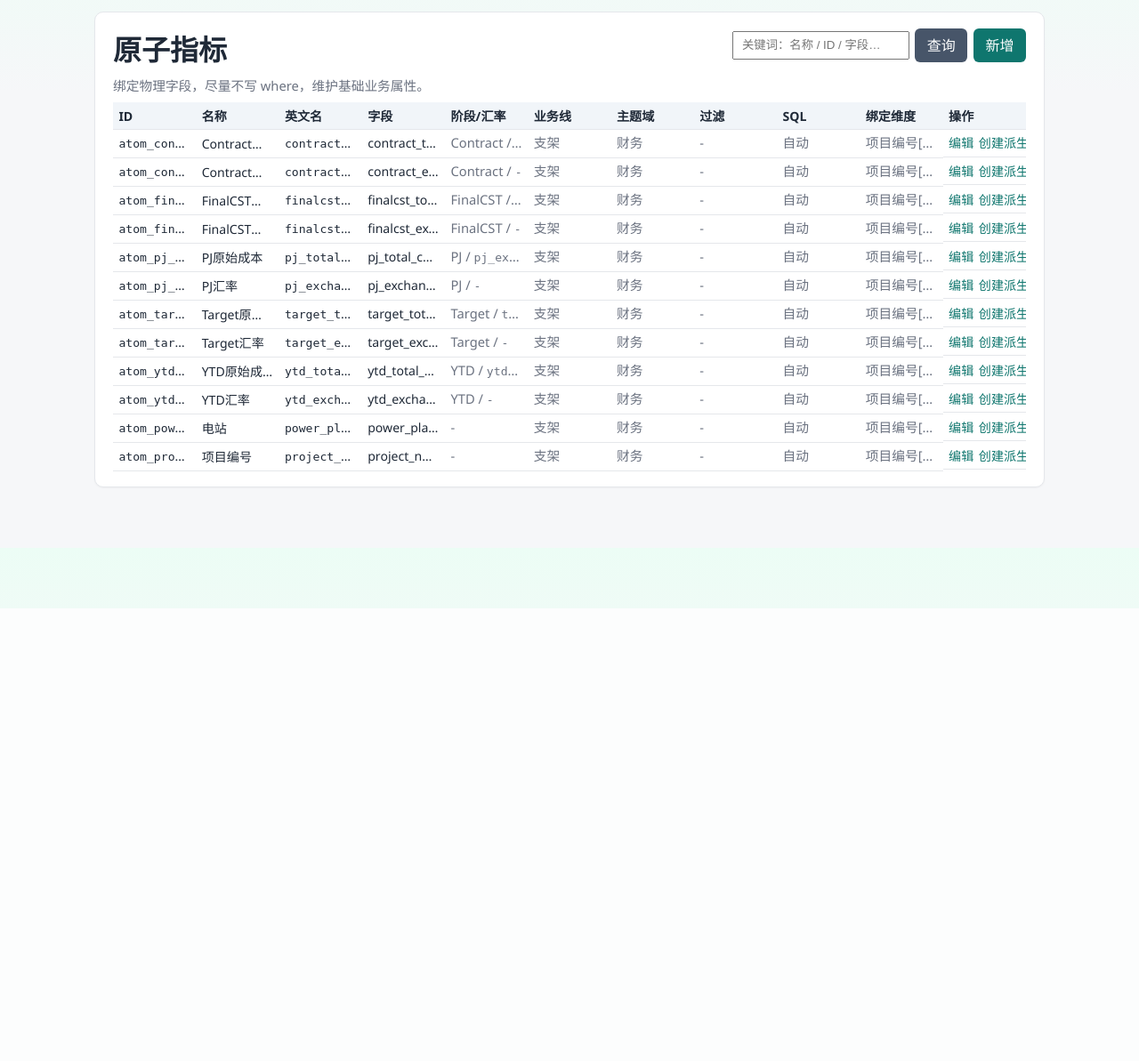
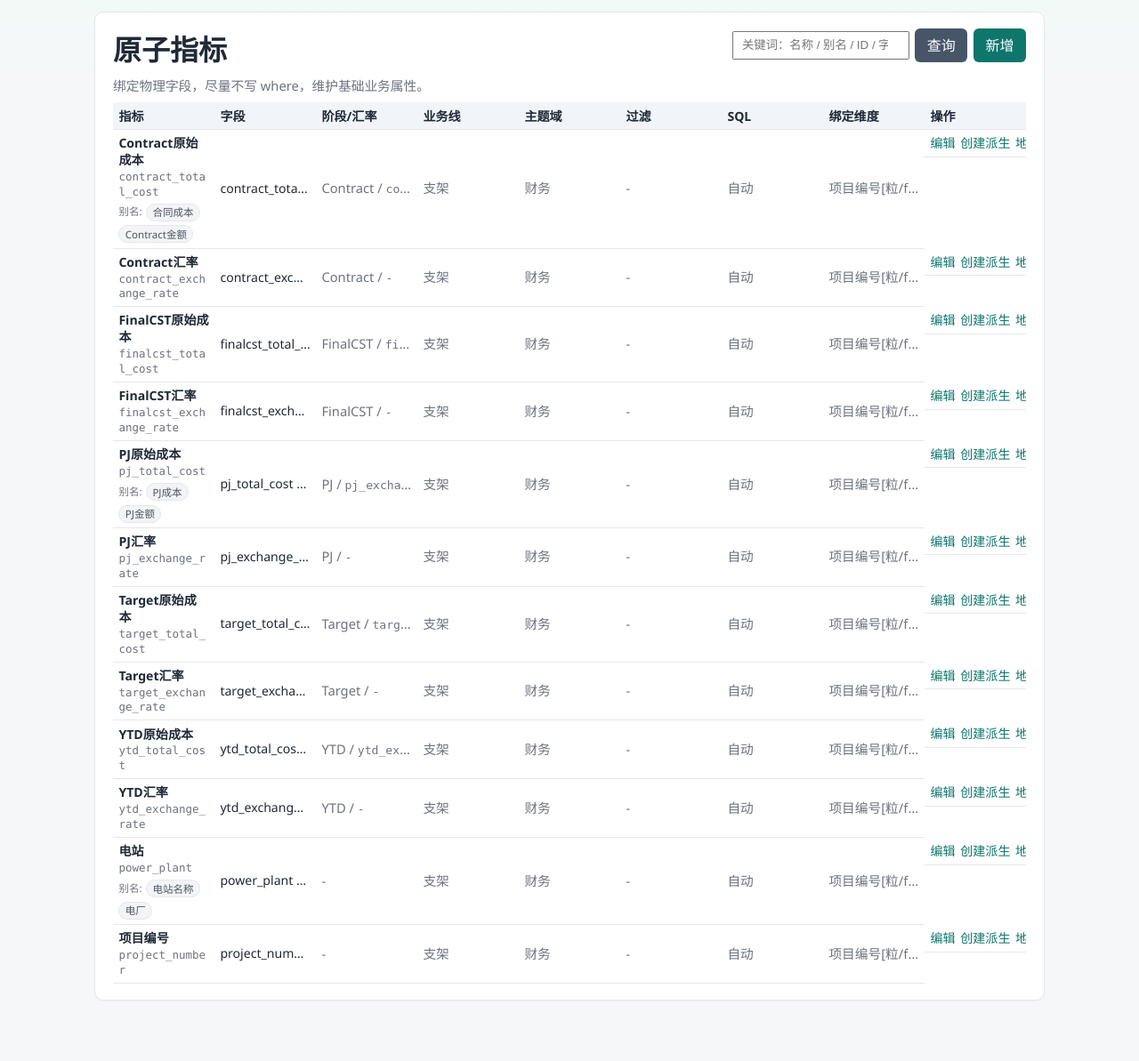
Before and after one commit to huanglin983/askdata, a Flask app: page /metrics/atomic in a window 1280 px wide. Shown: the part 116-1309 px from the top of the page at 89% size. Before the commit the page ends 800 px from the top, so only its background shows below. Run offline with Flask 3, Linux system fonts and the light colour scheme; data comes from the database, SQL or seed files in the repository.

Commit message:
Add aliases support for metrics across atomic, derived, and composite layers. Implemented parsing and formatting functions for aliases in the database, updated templates to include alias fields, and enhanced search functionality to include aliases in queries. Updated documentation to reflect these changes and improve user guidance on alias usage.

```diff
--- a/app.py
+++ b/app.py
@@ -61,6 +61,7 @@ _ATOMIC_SEARCH_FIELDS = (
     "id",
     "name",
     "name_en",
+    "aliases",
     "source_field",
     "source_table",
     "stage_type",
@@ -74,6 +75,7 @@ _ATOMIC_SEARCH_FIELDS = (
 _DERIVED_SEARCH_FIELDS = (
     "id",
     "name",
+    "aliases",
     "atomic_id",
     "stage_type",
     "amount_col",
@@ -86,12 +88,20 @@ _DERIVED_SEARCH_FIELDS = (
 _COMPOSITE_SEARCH_FIELDS = (
     "id",
     "name",
+    "aliases",
     "formula",
     "biz_line",
     "theme_domain",
     "biz_object",
     "biz_process",
 )
+
+
+def _metric_list_row(row) -> dict:
+    """Row dict for list templates: include parsed alias_list."""
+    d = dict(row)
+    d["alias_list"] = db.parse_aliases(d.get("aliases") or "")
+    return d
 
 
 @app.route("/")
@@ -420,7 +430,7 @@ def atomic_list():
     for r in db.list_atomic():
         if not _metric_kw_match(r, q, _ATOMIC_SEARCH_FIELDS):
             continue
-        d = dict(r)
+        d = _metric_list_row(r)
         d["dim_labels"] = db.metric_bound_dim_labels("atomic", r["id"])
         rows.append(d)
     return render_template("atomic_list.html", rows=rows, q=q)
@@ -471,6 +481,7 @@ def atomic_edit(metric_id: str | None = None):
                 "theme_domain": (request.form.get("theme_domain") or "").strip(),
                 "biz_object": (request.form.get("biz_object") or "").strip(),
                 "biz_process": (request.form.get("biz_process") or "").strip(),
+                "aliases": request.form.get("aliases") or "",
             }
             db.upsert_atomic(data, dim_ids=dim_ids)
             flash("原子指标已保存", "ok")
@@ -535,7 +546,7 @@ def derived_list():
     for r in db.list_derived():
         if not _metric_kw_match(r, q, _DERIVED_SEARCH_FIELDS):
             continue
-        d = dict(r)
+        d = _metric_list_row(r)
         d["dim_labels"] = db.metric_bound_dim_labels("derived", r["id"])
         rows.append(d)
     return render_template("derived_list.html", rows=rows, q=q)
@@ -588,6 +599,7 @@ def derived_edit(metric_id: str | None = None):
                 "grain_dims": '["project_number"]',
                 "exposed": 1 if request.form.get("exposed") else 0,
                 "filter_json": filter_text,
+                "aliases": request.form.get("aliases") or "",
             }
             db.upsert_derived(data, dim_ids=dim_ids)
             flash("派生指标已保存", "ok")
@@ -691,7 +703,7 @@ def composite_list():
     needle = q.lower()
     rows = []
     for r in db.list_composite():
-        d = dict(r)
+        d = _metric_list_row(r)
         d["subs"] = json.loads(r["sub_metric_ids"] or "[]")
         d["dim_labels"] = db.metric_bound_dim_labels("composite", r["id"])
         if q:
@@ -756,6 +768,7 @@ def composite_edit(metric_id: str | None = None):
             else 0,
             "biz_object": (request.form.get("biz_object") or "").strip(),
             "biz_process": (request.form.get("biz_process") or "").strip(),
+            "aliases": request.form.get("aliases") or "",
         }
         try:
             db.upsert_composite(data, dim_ids=dim_ids)
--- a/static/style.css
+++ b/static/style.css
@@ -105,6 +105,56 @@ table.compact td.actions button.danger {
 }
 table.compact code {
   font-size: 0.82rem;
+}
+
+/* Metric identity column: name + key + alias tags (multi-line) */
+table.compact td.metric-identity {
+  white-space: normal;
+  overflow: visible;
+  text-overflow: unset;
+  vertical-align: top;
+  line-height: 1.35;
+  min-width: 10.5rem;
+  max-width: 18rem;
+}
+.metric-identity-name {
+  font-weight: 600;
+  color: var(--text);
+  word-break: break-word;
+}
+.metric-identity-key {
+  margin-top: 0.12rem;
+  font-family: var(--mono);
+  font-size: 0.78rem;
+  color: var(--muted);
+  word-break: break-all;
+}
+.metric-identity-aliases {
+  display: flex;
+  flex-wrap: wrap;
+  align-items: center;
+  gap: 0.28rem;
+  margin-top: 0.28rem;
+  line-height: 1.3;
+}
+.metric-identity-aliases-label {
+  flex: 0 0 auto;
+  font-size: 0.72rem;
+  color: var(--muted);
+}
+.alias-tag {
+  display: inline-block;
+  max-width: 100%;
+  padding: 0.08rem 0.4rem;
+  border-radius: 999px;
+  border: 1px solid #e5e7eb;
+  background: #f3f4f6;
+  color: #4b5563;
+  font-size: 0.72rem;
+  line-height: 1.35;
+  white-space: nowrap;
+  overflow: hidden;
+  text-overflow: ellipsis;
 }
 
 /* ---- Metric management hub ---- */
--- /dev/null
+++ b/templates/_metric_list_macros.html
@@ -0,0 +1,15 @@
+{# Shared identity cell for metric list tables (name / key / alias tags). #}
+{% macro metric_identity(name, key, aliases=None) -%}
+<td class="metric-identity"{% if name or key %} title="{{ name }}{% if key %} · {{ key }}{% endif %}"{% endif %}>
+  <div class="metric-identity-name">{{ name or '—' }}</div>
+  {% if key %}<div class="metric-identity-key">{{ key }}</div>{% endif %}
+  {% if aliases %}
+  <div class="metric-identity-aliases">
+    <span class="metric-identity-aliases-label">别名:</span>
+    {% for a in aliases %}
+    <span class="alias-tag">{{ a }}</span>
+    {% endfor %}
+  </div>
+  {% endif %}
+</td>
+{%- endmacro %}
--- a/templates/atomic_edit.html
+++ b/templates/atomic_edit.html
@@ -12,6 +12,10 @@
       placeholder="如 pj_total_cost"
       value="{{ row.name_en if row and row.name_en else (row.source_field if row else '') }}">
     <p class="muted">用作 SQL 别名（字母/数字/下划线）。</p>
+    <label>别名</label>
+    <input type="text" name="aliases" placeholder="多个用逗号分隔，如 PJ成本, PJ金额"
+      value="{{ row.aliases if row and row.aliases else '' }}">
+    <p class="muted">列表「指标」列展示为标签；可用于关键词检索。</p>
     <label>来源表</label>
     <input type="text" name="source_table" id="source_table" required value="{{ row.source_table if row else 'ads_fin_tracker_comparison_summary_df' }}">
     <label>来源字段（金额/度量）</label>
--- a/templates/atomic_list.html
+++ b/templates/atomic_list.html
@@ -1,4 +1,5 @@
 {% extends "base.html" %}
+{% from "_metric_list_macros.html" import metric_identity %}
 {% block title %}原子指标 · 指标管理{% endblock %}
 {% block content %}
 {% set active = 'atomic' %}
@@ -11,7 +12,7 @@
     </div>
     <div class="actions" style="flex-wrap:wrap;justify-content:flex-end">
       <form method="get" class="actions metric-search" action="{{ url_for('atomic_list') }}">
-        <input type="search" name="q" value="{{ q or '' }}" placeholder="关键词：名称 / ID / 字段…" aria-label="关键词查询">
+        <input type="search" name="q" value="{{ q or '' }}" placeholder="关键词：名称 / 别名 / ID / 字段…" aria-label="关键词查询">
         <button type="submit" class="secondary">查询</button>
         {% if q %}<a class="btn secondary" href="{{ url_for('atomic_list') }}">清除</a>{% endif %}
       </form>
@@ -22,14 +23,12 @@
   <div class="metric-table-scroll">
   <table class="compact">
     <thead>
-      <tr><th>ID</th><th>名称</th><th>英文名</th><th>字段</th><th>阶段/汇率</th><th>业务线</th><th>主题域</th><th>过滤</th><th>SQL</th><th>绑定维度</th><th>操作</th></tr>
+      <tr><th>指标</th><th>字段</th><th>阶段/汇率</th><th>业务线</th><th>主题域</th><th>过滤</th><th>SQL</th><th>绑定维度</th><th>操作</th></tr>
     </thead>
     <tbody>
       {% for r in rows %}
       <tr>
-        <td title="{{ r.id }}"><code>{{ r.id }}</code></td>
-        <td title="{{ r.name }}">{{ r.name }}</td>
-        <td title="{{ r.name_en or r.source_field }}"><code>{{ r.name_en or r.source_field }}</code></td>
+        {{ metric_identity(r.name, r.name_en or r.id, r.alias_list or none) }}
         <td title="{{ r.source_field }} {{ r.agg_type }}">{{ r.source_field }} <span class="badge">{{ r.agg_type }}</span></td>
         <td class="muted" title="{% if r.stage_type %}{{ r.stage_type }} / {{ r.rate_col or '-' }}{% else %}-{% endif %}">{% if r.stage_type %}{{ r.stage_type }} / <code>{{ r.rate_col or '-' }}</code>{% else %}-{% endif %}</td>
         <td class="muted" title="{{ r.biz_line or '-' }}">{{ r.biz_line or '-' }}</td>
@@ -47,7 +46,7 @@
         </td>
       </tr>
       {% else %}
-      <tr><td colspan="11">{% if q %}无匹配「{{ q }}」的原子指标{% else %}暂无数据{% endif %}</td></tr>
+      <tr><td colspan="9">{% if q %}无匹配「{{ q }}」的原子指标{% else %}暂无数据{% endif %}</td></tr>
       {% endfor %}
     </tbody>
   </table>
--- a/templates/composite_edit.html
+++ b/templates/composite_edit.html
@@ -11,6 +11,10 @@
     {% if not row %}<input type="hidden" id="metric_id" value="">{% endif %}
     <label>名称</label>
     <input type="text" name="name" id="name" required value="{{ row.name if row else (prefill_name or '') }}">
+    <label>别名</label>
+    <input type="text" name="aliases" placeholder="多个用逗号分隔，如 成本差距, Cost GAP"
+      value="{{ row.aliases if row and row.aliases else '' }}">
+    <p class="muted">列表「指标」列展示为标签；可用于关键词检索。</p>
     <label>公式（使用子指标中文名，支持 + - * / 与括号）</label>
     <input type="text" name="formula" id="formula" required value="{{ row.formula if row else (prefill_formula or '') }}" placeholder="Contract原始成本 - PJ原始成本">
 
--- a/templates/derived_edit.html
+++ b/templates/derived_edit.html
@@ -10,6 +10,10 @@
     {% if row %}<input type="hidden" name="id" value="{{ row.id }}">{% endif %}
     <label>名称</label>
     <input type="text" name="name" id="name" required value="{{ row.name if row else (prefill_name or '') }}">
+    <label>别名</label>
+    <input type="text" name="aliases" placeholder="多个用逗号分隔，如 PJ总成本额, PJ成本合计"
+      value="{{ row.aliases if row and row.aliases else '' }}">
+    <p class="muted">列表「指标」列展示为标签；可用于关键词检索。</p>
     <label>来源原子（金额）</label>
     <select name="atomic_id" id="atomic_id" required>
       {% for a in atomics %}
```
Also changed, not shown: db.py (+101 -6 lines), doc/03_元数据与配置模型.md (+7 -4 lines), templates/composite_list.html (+4 -3 lines), templates/derived_list.html (+4 -3 lines).
